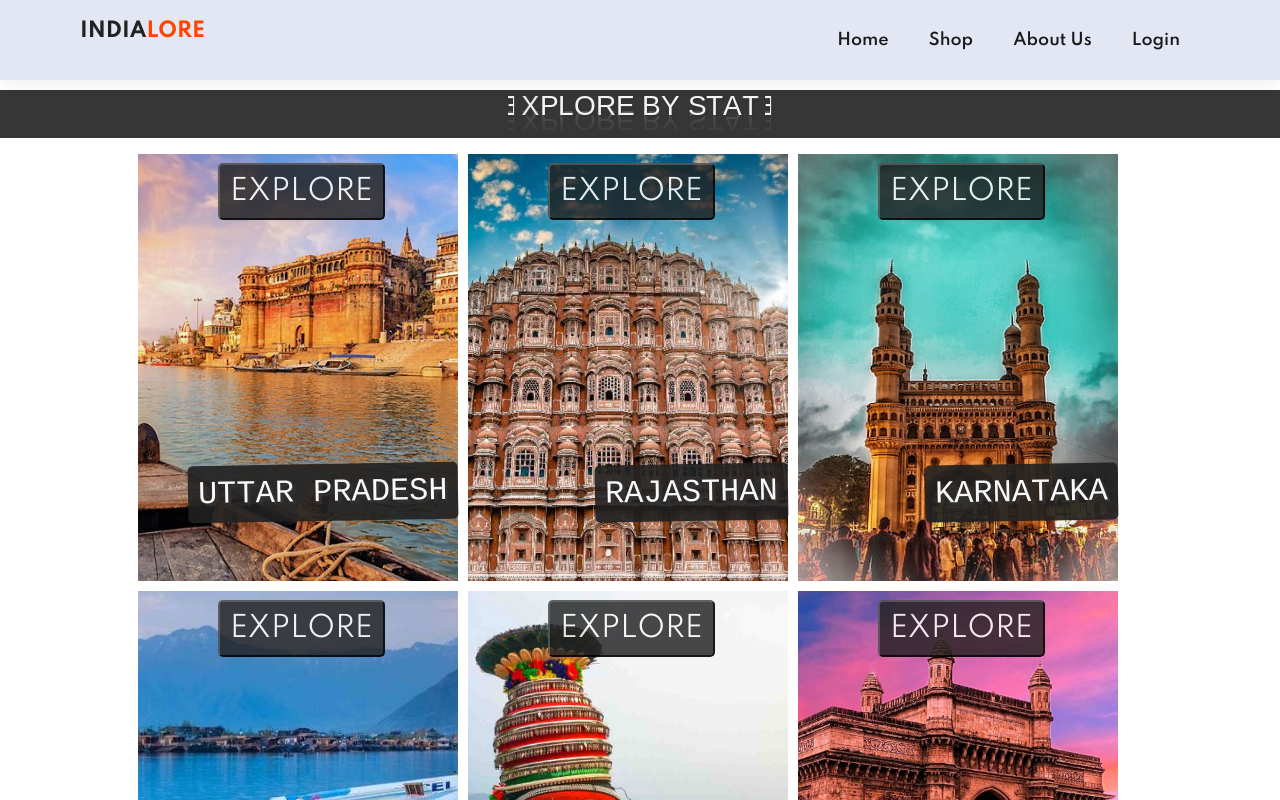
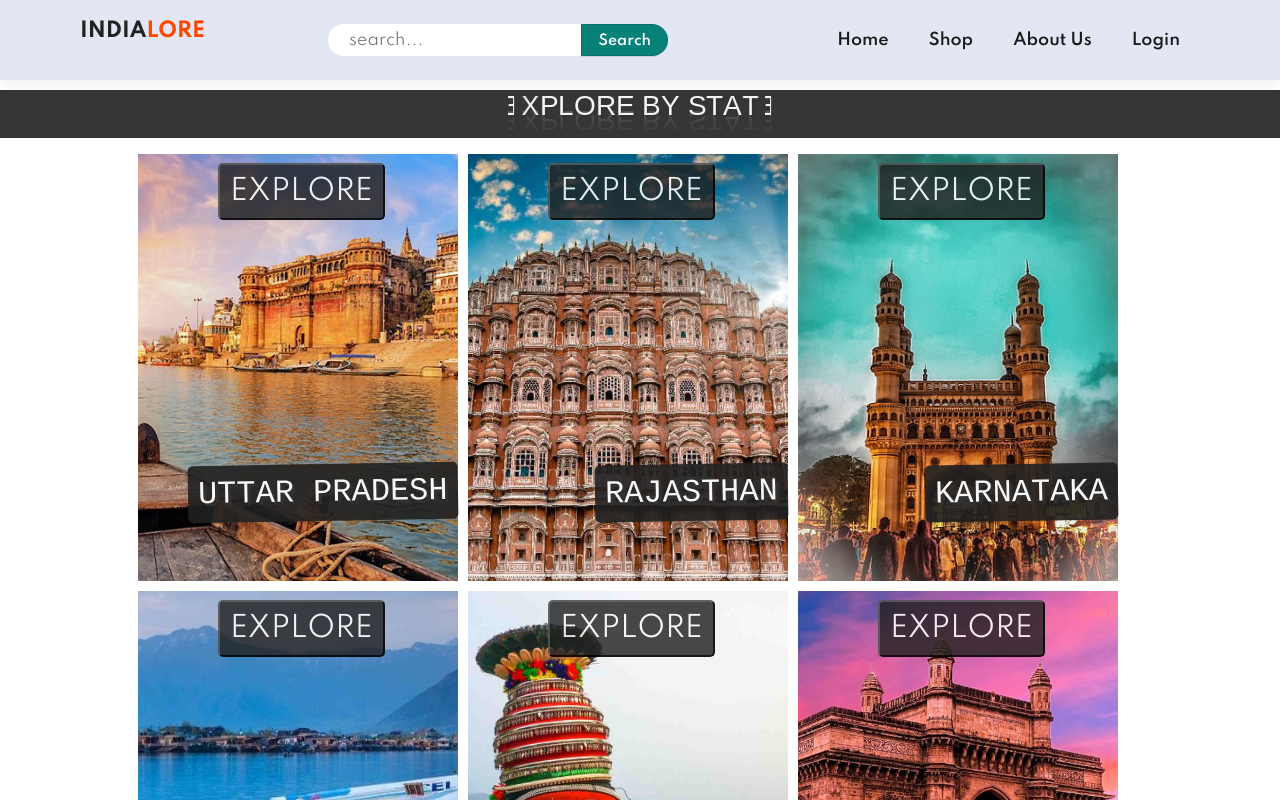
Before and after one commit to sanandmv7/Indialore, a React (Create React App) app in the folder indialore-frontend/: page / in a window 1280 px wide. Shown: the top 800 px of the page. Built offline with nearby package versions, Linux system fonts and the light colour scheme; no server answers; a web font is replaced by a local one.

Commit message:
Add searchbar

```diff
--- a/indialore-frontend/src/Components/CategoryItem/CategoryItem.js
+++ b/indialore-frontend/src/Components/CategoryItem/CategoryItem.js
@@ -1,4 +1,5 @@
 import React from "react";
+import { Link } from "react-router-dom";
 
 // import './CategoryItem.css';
 
@@ -9,9 +10,11 @@ function CategoryItem({ category }) {
       <div className="front">
         <img src={imageUrl} className="city" alt="cityImage" />
         <span className="name">{categoryName}</span>
-        <button type="button" onClick={()=>{}} className="explore-button">
-          <span>EXPLORE</span>
-        </button>
+        <Link to="/shop">
+          <button type="button" className="explore-button">
+            <span>EXPLORE</span>
+          </button>
+        </Link>
       </div>
     </div>
   );
--- a/indialore-frontend/src/Components/Header/Header.css
+++ b/indialore-frontend/src/Components/Header/Header.css
@@ -65,3 +65,32 @@
   transform: scaleX(0);
   transform-origin: bottom left;
 }
+
+#searchbar input{
+  height: 2rem;
+  padding: 0 1.25em;
+  font-size: 16px;
+  width: 70%;
+  border: 1px solid transparent;
+  border-radius: 25px;
+  outline: none;
+  border-top-right-radius:0;
+  border-bottom-right-radius:0;
+  color: #333;
+}
+
+#searchbar button{
+  display: inline-block;
+  border-top-left-radius: 0;
+  border-bottom-left-radius: 0;
+  height: 2rem;
+  left: -3px;
+  transition: 350ms ease;
+  background-color: #088178;
+
+}
+
+#searchbar button:hover{
+  cursor: pointer;
+  background-color: orangered;
+}
--- a/indialore-frontend/src/Components/Header/Header.js
+++ b/indialore-frontend/src/Components/Header/Header.js
@@ -27,6 +27,11 @@ function Header() {
           <h4>
             INDIA<span className="danger">LORE</span>
           </h4>
+        </div>
+
+        <div id="searchbar">
+          <input type="text" placeholder="search..." />
+          <button class="normal-button">Search</button>
         </div>
 
         <div>
--- a/indialore-frontend/src/Components/ProductDetails/ProductDetails.js
+++ b/indialore-frontend/src/Components/ProductDetails/ProductDetails.js
@@ -1,9 +1,12 @@
-import React, { useContext } from 'react';
-import { PostContext } from '../../contexts/PostContext';
+import React, { useContext } from "react";
+import { PostContext } from "../../contexts/PostContext";
+import { CartContext } from "../../contexts/CartContext";
 
 function ProductDetails() {
-    const {productDetails} = useContext(PostContext);
+  const { productDetails } = useContext(PostContext);
+  const { addItemToCart } = useContext(CartContext);
 
+  const addProductToCart = () => addItemToCart(productDetails);
 
   return (
     <section id="pro-details" className="section-p1">
@@ -35,11 +38,9 @@ function ProductDetails() {
           <option>XL</option>
         </select>
         <input type="number" defaultValue={1} />
-        <button className="normal-button">Add to Cart</button>
+        <button className="normal-button" onClick={addProductToCart}>Add to Cart</button>
         <h4>Product Details</h4>
-        <span>
-          {productDetails.description}
-        </span>
+        <span>{productDetails.description}</span>
       </div>
     </section>
   );
--- a/indialore-frontend/src/Components/SignUp/SignUp.js
+++ b/indialore-frontend/src/Components/SignUp/SignUp.js
@@ -27,6 +27,7 @@ function SignUp({ switchToLogin }) {
     e.preventDefault();
     // console.log("Submitting credentials");
     // console.log("Signup submitted with email: ", email, " and password: ", password);
+    if(password === confirmPassword){
       firebase.auth().createUserWithEmailAndPassword(email, password).then(
         (result)=>{
           // console.log("Got result");
@@ -43,6 +44,9 @@ function SignUp({ switchToLogin }) {
           })
         }
       );
+    } else {
+      alert("Passwords doesn't match");
+    }
   };
 
   return (
```
Lines whose indentation alone changed are shown as unchanged.
